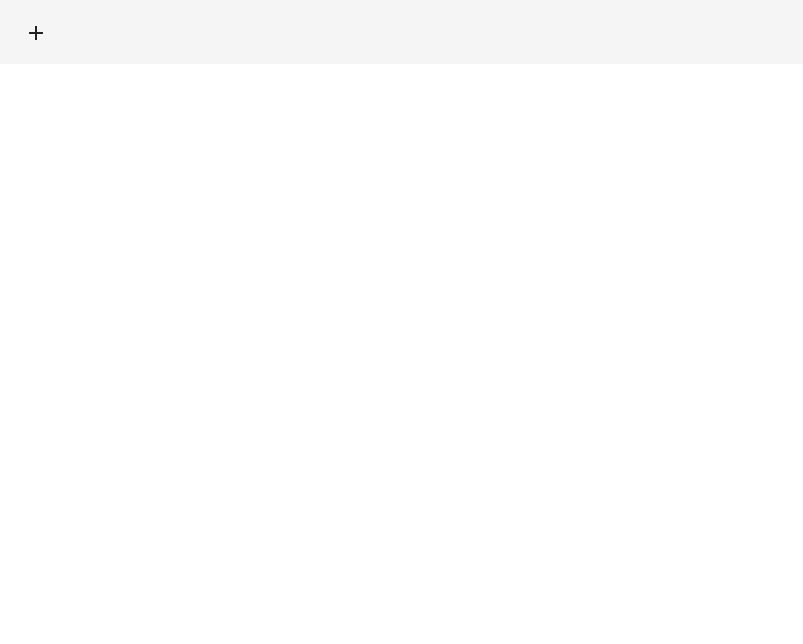
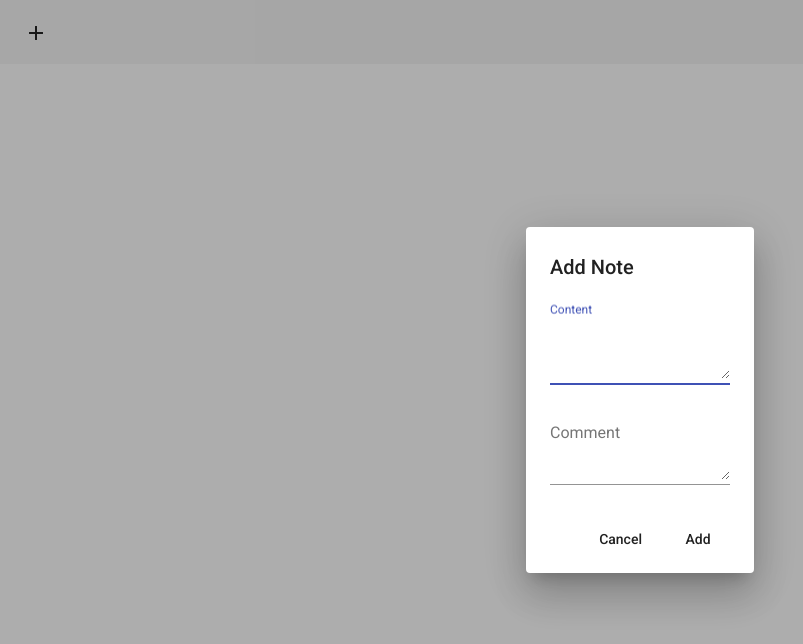
Before and after one commit to ken00535/note-manager-web, an Angular app: page /notes in a window 1280 px wide. Both pictures are taken after a click on the button "add". Shown: the top 644 px of the page, without its empty margins (0-803 px from the left). Built offline with nearby package versions, Linux system fonts and the light colour scheme; no server answers.

Commit message:
feat(note): add dialog

```diff
--- /dev/null
+++ b/src/app/entry/add-note-dialog/add-note-dialog.component.html
@@ -0,0 +1,17 @@
+<h2 mat-dialog-title>Add Note</h2>
+<mat-dialog-content class="post-form">
+  <div>
+    <mat-form-field>
+      <textarea matInput placeholder="Content" rows="3"></textarea>
+    </mat-form-field>
+  </div>
+  <div>
+    <mat-form-field>
+      <textarea matInput placeholder="Comment" rows="3"></textarea>
+    </mat-form-field>
+  </div>
+</mat-dialog-content>
+<mat-dialog-actions align="end">
+  <button mat-button mat-dialog-close>Cancel</button>
+  <button mat-button>Add</button>
+</mat-dialog-actions>
--- /dev/null
+++ b/src/app/entry/add-note-dialog/add-note-dialog.component.ts
@@ -0,0 +1,15 @@
+import { Component, OnInit } from '@angular/core';
+
+@Component({
+  selector: 'app-add-note-dialog',
+  templateUrl: './add-note-dialog.component.html',
+  styleUrls: ['./add-note-dialog.component.css']
+})
+export class AddNoteDialogComponent implements OnInit {
+
+  constructor() { }
+
+  ngOnInit(): void {
+  }
+
+}
--- a/src/app/entry/navbar/navbar.component.ts
+++ b/src/app/entry/navbar/navbar.component.ts
@@ -1,4 +1,6 @@
 import { Component, OnInit } from '@angular/core';
+import { MatDialog } from '@angular/material/dialog';
+import { AddNoteDialogComponent } from '../add-note-dialog/add-note-dialog.component';
 
 @Component({
   selector: 'app-navbar',
@@ -7,12 +9,13 @@ import { Component, OnInit } from '@angular/core';
 })
 export class NavbarComponent implements OnInit {
 
-  constructor() { }
+  constructor(public dialog: MatDialog) { }
 
   ngOnInit(): void {
   }
 
   onClick() {
+    this.dialog.open(AddNoteDialogComponent)
   }
 
 }
```
Also changed, not shown: src/app/app.module.ts (+9 -1 lines), src/app/entry/add-note-dialog/add-note-dialog.component.css (added), 1 other file (tests, documents, lock files or other folders).
